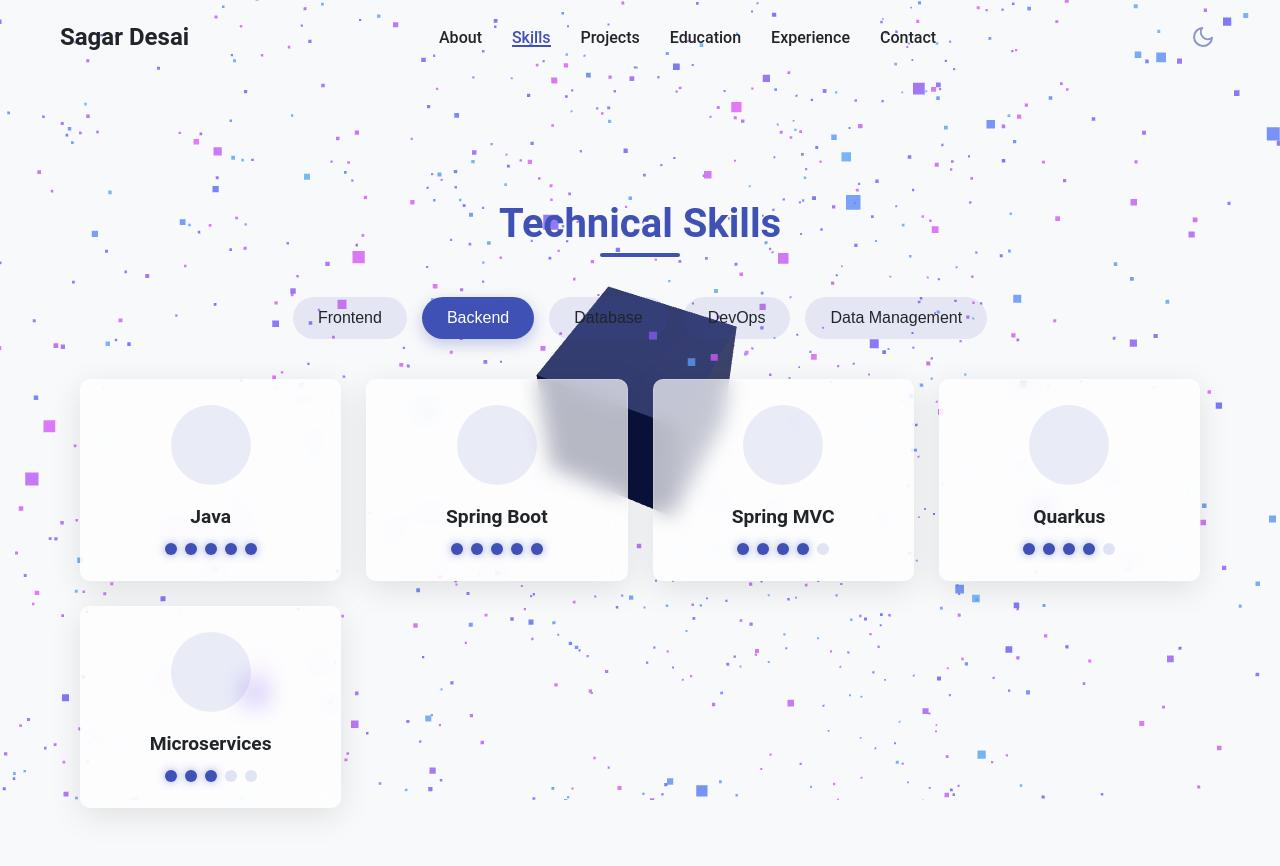
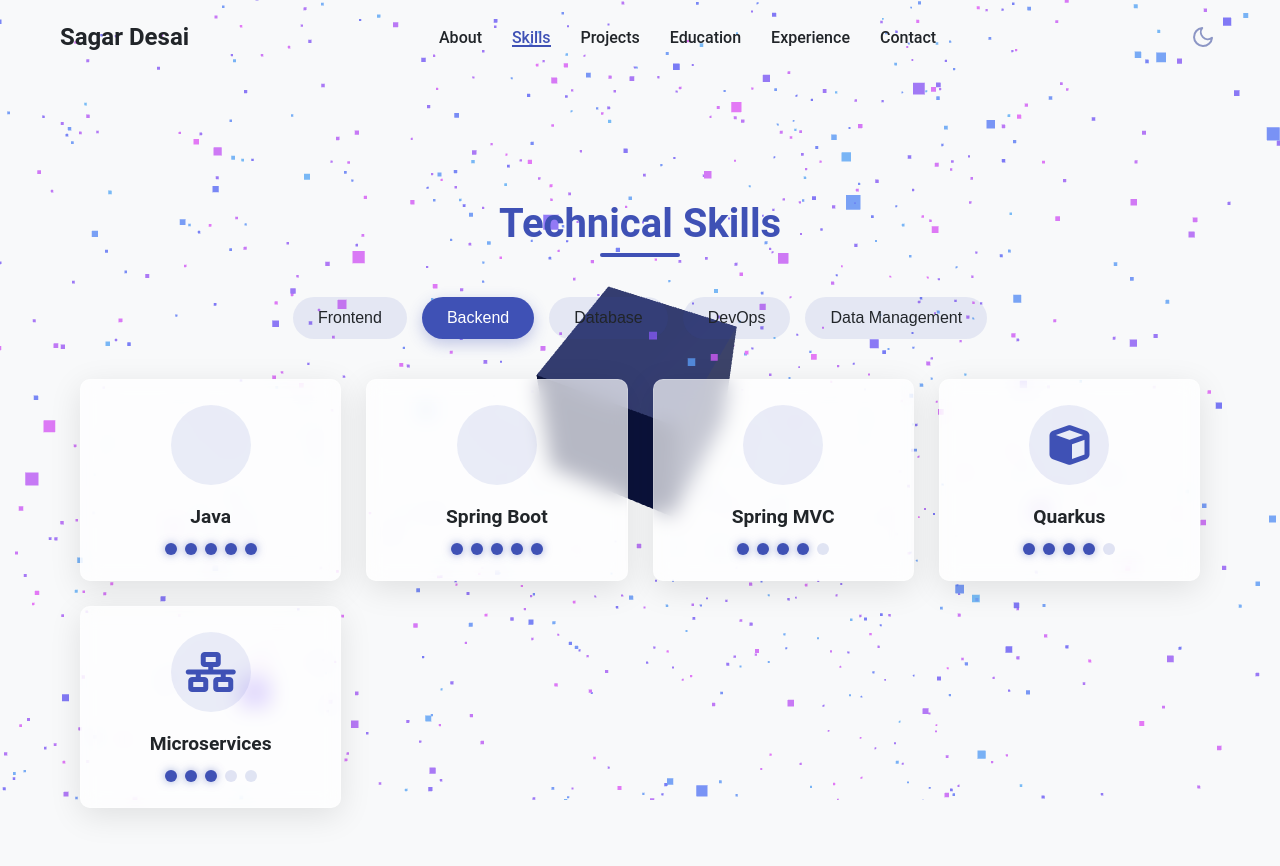
Before and after one commit to SagarDesai10/sagar-s-portfolio, an Angular app: page /skills in a window 1280 px wide. Shown: the top 866 px of the page. Built offline with nearby package versions, Linux system fonts and the light colour scheme.

Commit message:
add icons

```diff
--- a/angular.json
+++ b/angular.json
@@ -30,7 +30,9 @@
               "src/assets"
             ],
             "styles": [
-              "src/styles.scss"
+              "src/styles.scss",
+              "node_modules/@fortawesome/fontawesome-free/css/all.min.css",
+              "node_modules/devicon/devicon.min.css"
             ],
             "scripts": []
           },
--- a/package.json
+++ b/package.json
@@ -20,6 +20,7 @@
     "@angular/router": "^15.2.0",
     "@fortawesome/fontawesome-free": "^6.7.2",
     "@types/three": "^0.175.0",
+    "devicon": "^2.16.0",
     "gsap": "^3.12.7",
     "ngx-scrollreveal": "^3.0.0",
     "rxjs": "~7.8.0",
--- a/src/app/components/skills/skills.component.html
+++ b/src/app/components/skills/skills.component.html
@@ -1,7 +1,6 @@
 <section class="skills-section section" id="skills">
   <div class="container">
     <h2 class="section-title">Technical Skills</h2>
-
     <div class="skills-categories">
       <div class="category-tabs">
         <button
--- a/src/app/data/projects.data.ts
+++ b/src/app/data/projects.data.ts
@@ -21,7 +21,6 @@ export const PROJECTS_DATA: ProjectModel[] = [
       'Specification'
     ],
     github: 'https://github.com/SagarDesai10/spring-boot-scalable-backend',
-    demo: 'https://github.com/SagarDesai10/spring-boot-scalable-backend',
     featured: false,
     details: `This proof-of-concept (POC) showcases a production-ready, scalable backend system built with Spring Boot.
     It includes JWT-based authentication and authorization using Spring Security, API documentation with Swagger,
@@ -42,7 +41,6 @@ export const PROJECTS_DATA: ProjectModel[] = [
     image: 'assets/images/projects/ecommerce.jpg',
     technologies: ['Spring Boot', 'JavaMailSender', 'SMTP'],
     github: 'https://github.com/SagarDesai10/email-service',
-    demo: 'https://github.com/SagarDesai10/email-service',
     featured: false,
     details: 'This proof-of-concept (POC) demonstrates a simple and extensible email service built using Spring Boot. It encapsulates the core functionality of sending plain text and HTML emails through configurable SMTP settings. The service provides a REST API to send emails with support for multiple recipients (To, CC, BCC) and is structured to be easily integrated into larger microservices architectures or standalone applications. '
   },
@@ -52,7 +50,6 @@ export const PROJECTS_DATA: ProjectModel[] = [
     image: 'assets/images/projects/api-gateway.jpg',
     technologies: ['Spring Boot', 'Spring Cloud Gateway', 'Eureka', 'Circuit Breaker', 'JWT'],
     github: 'https://github.com/SagarDesai10/spring-cloud-gateway',
-    demo: 'https://github.com/SagarDesai10/spring-cloud-gateway',
     featured: false,
     details: `This proof-of-concept (POC) implements an API Gateway using Spring Cloud Gateway. It acts as the single entry point
     for routing requests to various microservices within the system. The gateway handles dynamic routing, request filtering,
@@ -70,7 +67,6 @@ export const PROJECTS_DATA: ProjectModel[] = [
     image: 'assets/images/projects/opentelemetry-jaeger.jpg',
     technologies: ['Spring Boot', 'OpenTelemetry', 'Jaeger', 'Eureka', 'Microservices'],
     github: 'https://github.com/SagarDesai10/openTelemetry-Jaeger',
-    demo: 'https://github.com/SagarDesai10/openTelemetry-Jaeger',
     featured: false,
     details: `This proof-of-concept (POC) demonstrates distributed tracing in a microservices architecture using OpenTelemetry with Jaeger as the trace visualizer.
     It integrates OpenTelemetry SDKs to automatically collect and export trace data from Spring Boot services.
@@ -84,7 +80,6 @@ export const PROJECTS_DATA: ProjectModel[] = [
     image: 'assets/images/projects/micrometer-zipkin.jpg',
     technologies: ['Spring Boot', 'Micrometer', 'Zipkin', 'Eureka', 'Microservices'],
     github: 'https://github.com/SagarDesai10/micrometer-zipkin',
-    demo: 'https://github.com/SagarDesai10/micrometer-zipkin',
     featured: false,
     details: `This POC showcases how to implement distributed tracing using Micrometer with Zipkin in a Spring Boot microservices setup.
     Each service is instrumented using Micrometer to capture trace and span data, which is then exported to Zipkin for visualization.
@@ -114,7 +109,6 @@ export const PROJECTS_DATA: ProjectModel[] = [
     image: 'assets/images/projects/health-insurance-ml.jpg',
     technologies: ['Python', 'Machine Learning', 'Pandas', 'Scikit-Learn', 'Matplotlib'],
     github: 'https://github.com/SagarDesai10/Health-Insurance-Cost-ML-',
-    demo: 'https://github.com/SagarDesai10/Health-Insurance-Cost-ML-',
     featured: false,
     details: `This project uses machine learning techniques to predict health insurance costs based on various features such as age,
     sex, BMI, children, smoking habits, and region. The model leverages data pre-processing, feature engineering, and multiple
--- a/src/app/data/skills.data.ts
+++ b/src/app/data/skills.data.ts
@@ -5,25 +5,25 @@ export const SKILLS_DATA: SkillModel[] = [
   {
     name: 'Java',
     level: 90,
-    icon: 'devicon-java-plain',
+    icon: 'devicon-java-plain colored',
     category: SkillCategory.BACKEND
   },
   {
     name: 'Spring Boot',
     level: 90,
-    icon: 'devicon-spring-plain',
+    icon: 'devicon-spring-plain colored',
     category: SkillCategory.BACKEND
   },
   {
     name: 'Spring MVC',
     level: 85,
-    icon: 'devicon-spring-plain',
+    icon: 'devicon-spring-plain colored',
     category: SkillCategory.BACKEND
   },
   {
     name: 'Quarkus',
     level: 80,
-    icon: 'fas fa-exchange-alt',
+    icon: 'fas fa-cube',
     category: SkillCategory.BACKEND
   },
   {
@@ -37,25 +37,25 @@ export const SKILLS_DATA: SkillModel[] = [
   {
     name: 'HTML',
     level: 75,
-    icon: 'devicon-html5-plain',
+    icon: 'devicon-html5-plain colored',
     category: SkillCategory.FRONTEND
   },
   {
     name: 'CSS',
     level: 70,
-    icon: 'devicon-css3-plain',
+    icon: 'devicon-css3-plain colored',
     category: SkillCategory.FRONTEND
   },
   {
     name: 'JavaScript',
     level: 70,
-    icon: 'devicon-javascript-plain',
+    icon: 'devicon-javascript-plain colored',
     category: SkillCategory.FRONTEND
   },
   {
     name: 'Angular',
     level: 60,
-    icon: 'devicon-angularjs-plain',
+    icon: 'devicon-angularjs-plain colored',
     category: SkillCategory.FRONTEND
   },
 
@@ -63,13 +63,13 @@ export const SKILLS_DATA: SkillModel[] = [
   {
     name: 'PostgreSQL',
     level: 85,
-    icon: 'devicon-postgresql-plain',
+    icon: 'devicon-postgresql-plain colored',
     category: SkillCategory.DATABASE
   },
   {
     name: 'MySQL',
     level: 75,
-    icon: 'devicon-mysql-plain',
+    icon: 'devicon-mysql-plain colored',
     category: SkillCategory.DATABASE
   },
 
@@ -77,28 +77,27 @@ export const SKILLS_DATA: SkillModel[] = [
   {
     name: 'Git',
     level: 80,
-    icon: 'devicon-git-plain',
+    icon: 'devicon-git-plain colored',
     category: SkillCategory.DEVOPS
   },
   {
     name: 'Docker',
     level: 70,
-    icon: 'devicon-docker-plain',
+    icon: 'devicon-docker-plain colored',
     category: SkillCategory.DEVOPS
   },
 
-  // Tools
-
+  // Data Management / Tools
   {
     name: 'Data Structure',
     level: 85,
-    icon: 'fa-brands fa-apple',
+    icon: 'fas fa-sitemap',
     category: SkillCategory.DATA_MANAGEMENT
   },
   {
     name: 'DBMS',
     level: 85,
-    icon: 'devicon-intellij-plain',
+    icon: 'fas fa-database',
     category: SkillCategory.DATA_MANAGEMENT
   }
 ];
```
Also changed, not shown: 1 other file (tests, documents, lock files or other folders).
